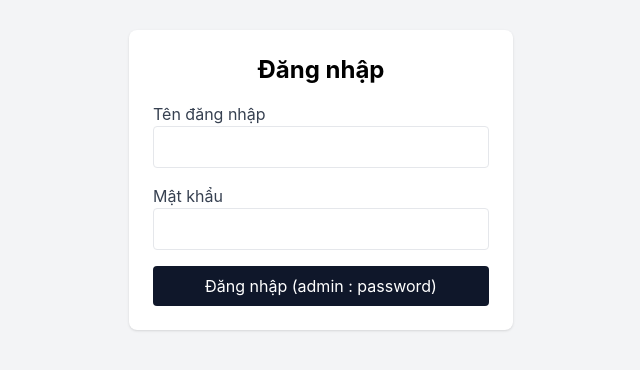
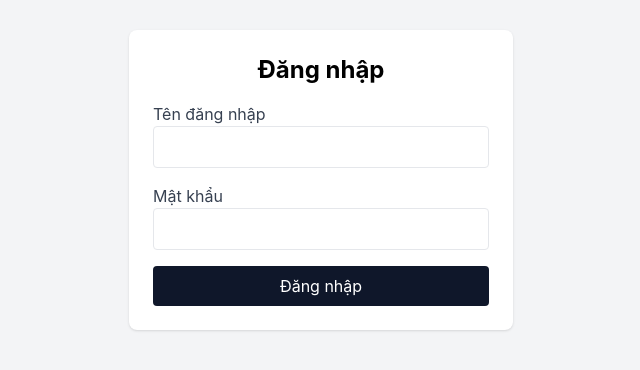
Before and after one commit to jocol1/quan-ly-nha-tro, a React (Create React App) app in the folder frontend/: page /login in a window 1280 px wide. Shown: the part 220-590 px from the top of the page, without its empty margins (319-959 px from the left). Built offline with nearby package versions, Linux system fonts and the light colour scheme.

Commit message:
Update login button text to remove admin credentials

```diff
--- a/frontend/src/components/Login.tsx
+++ b/frontend/src/components/Login.tsx
@@ -53,7 +53,7 @@ const Login = () => {
           />
         </div>
         <button type="submit" className="w-full bg-dark-blue text-white p-2 rounded hover:bg-green-success">
-          Đăng nhập (admin : password)
+          Đăng nhập
         </button>
       </form>
     </div>
```
